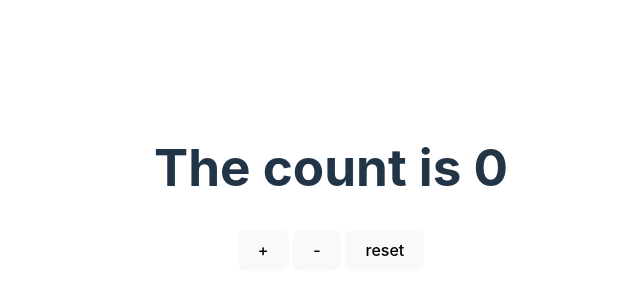
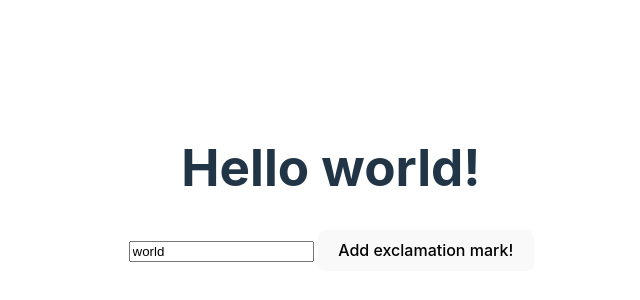
Before and after one commit to dattaaniket7/svelte-app, a Svelte app: page / in a window 1280 px wide. Shown: the part 212-512 px from the top of the page, without its empty margins (309-949 px from the left). Built offline with nearby package versions, Linux system fonts and the light colour scheme.

Commit message:
store-bindings

```diff
--- a/src/App.svelte
+++ b/src/App.svelte
@@ -14,11 +14,12 @@
   // import { beforeUpdate, afterUpdate } from "svelte";
   // import { tick } from "svelte";
   // import { onDestroy } from "svelte";
-  import { count } from "./lib/store";
+  // import { count } from "./lib/store";
   // import Incrementor from "./lib/Incrementor.svelte";
   // import Decrementor from "./lib/Decrementor.svelte";
   // import Resetter from "./lib/Resetter.svelte";
   // import { time, elapsed } from "./lib/store";
+  import { name, greeting } from "./lib/store";
 
   // let counter = 0;
 
@@ -497,11 +498,11 @@
 
 <!-- <textarea value={text} on:keydown={handleKeydown} /> -->
 
-<h1>The count is {$count}</h1>
+<!-- <h1>The count is {$count}</h1> -->
 
-<button on:click={count.increment}>+</button>
+<!-- <button on:click={count.increment}>+</button>
 <button on:click={count.decrement}>-</button>
-<button on:click={count.reset}>reset</button>
+<button on:click={count.reset}>reset</button> -->
 
 <!-- <Incrementor /> -->
 <!-- <Decrementor /> -->
@@ -513,6 +514,11 @@
   This page has been opened for {$elapsed}
   {$elapsed === 1 ? "second" : "seconds"}
 </p> -->
+
+<h1>{$greeting}</h1>
+<input bind:value={$name} />
+
+<button on:click={() => ($name += "!")}>Add exclamation mark!</button>
 
 <style>
   /* h1 {
--- a/src/lib/store.js
+++ b/src/lib/store.js
@@ -20,15 +20,19 @@
 //   Math.round(($time - start) / 1000)
 // );
 
-function createCount() {
-  const { subscribe, set, update } = writable(0);
+// function createCount() {
+//   const { subscribe, set, update } = writable(0);
 
-  return {
-    subscribe,
-    increment: () => update((n) => n + 1),
-    decrement: () => update((n) => n - 1),
-    reset: () => set(0),
-  };
-}
+//   return {
+//     subscribe,
+//     increment: () => update((n) => n + 1),
+//     decrement: () => update((n) => n - 1),
+//     reset: () => set(0),
+//   };
+// }
 
-export const count = createCount();
+// export const count = createCount();
+
+export const name = writable("world");
+
+export const greeting = derived(name, ($name) => `Hello ${$name}!`);
```
